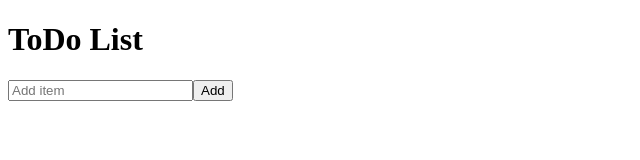
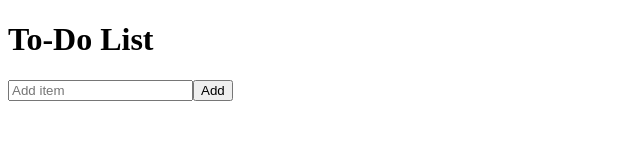
Before and after one commit to amattu2/first-react-app, a React (Create React App) app: page / in a window 1280 px wide. Shown: the top 160 px of the page, without its empty margins (0-640 px from the left). Built offline with nearby package versions, Linux system fonts and the light colour scheme; the HTML template or start-up script is replaced by a standard one.

Commit message:
Add function comments

```diff
--- a/src/components/TodoList.js
+++ b/src/components/TodoList.js
@@ -2,9 +2,17 @@ import React, { useState } from "react";
 import TodoForm from "./TodoForm";
 import Todo from "./Todo";
 
-function TodoList() {
+const TodoList = () => {
   const [todos, setTodos] = useState([]);
-  const addTodo = todo => {
+
+  /**
+   * Add a new To-Do item
+   *
+   * @param {object} todo
+   * @author Alec M. <https://amattu.com>
+   * @date 2021-11-27T10:11:16-050
+   */
+  const addTodo = (todo) => {
     if (!todo.text || /^\s*$/.test(todo.text)) {
       return;
     }
@@ -14,16 +22,40 @@ function TodoList() {
     setTodos(newTodos);
   };
 
+  /**
+   * Remove a To-Do item
+   *
+   * @param {number} id
+   * @return {void}
+   * @author Alec M. <https://amattu.com>
+   * @date 2021-11-27T10:16:05-050
+   */
   const removeTodo = (id) => {
     const removeArray = [...todos].filter(todo => todo.id !== id);
 
     setTodos(removeArray);
   }
 
+  /**
+   * Update a To-Do item
+   *
+   * @param {string} text
+   * @return {void}
+   * @author Alec M. <https://amattu.com>
+   * @date 2021-11-27T10:16:32-050
+   */
   const submitUpdate = (value) => {
     // TBD
   };
 
+  /**
+   * Mark a To-Do as complete
+   *
+   * @param {number} id
+   * @return {object} To-Do object
+   * @author Alec M. <https://amattu.com>
+   * @date 2021-11-27T10:17:32-050
+   */
   const completeTodo = (id) => {
     const updatedTodos = todos.map(todo => {
       if (todo.id === id) {
@@ -32,9 +64,19 @@ function TodoList() {
 
       return todo;
     });
+
     setTodos(updatedTodos);
   };
 
+  /**
+   * Update a To-Do value
+   *
+   * @param {number} todoId
+   * @param {string} newValue
+   * @return {undefined}
+   * @author Alec M. <https://amattu.com>
+   * @date 2021-11-27T10:18:25-050
+   */
   const updateTodo = (todoId, newValue) => {
     if (!todoId || !newValue) {
       return;
@@ -45,7 +87,7 @@ function TodoList() {
 
   return (
     <div>
-      <h1>ToDo List</h1>
+      <h1>To-Do List</h1>
       <TodoForm onSubmit={addTodo} />
       <Todo todos={todos} completeTodo={completeTodo} removeTodo={removeTodo} updateTodo={updateTodo} />
     </div>
```
